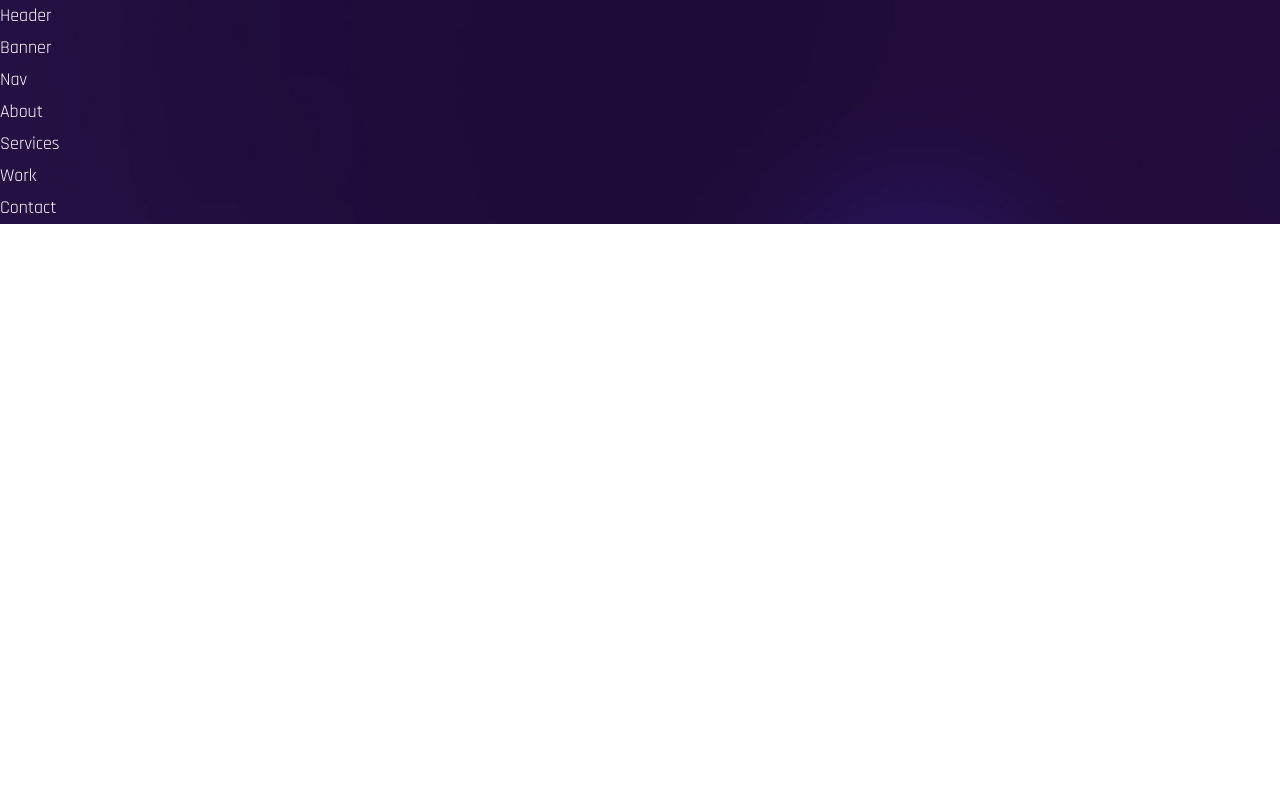
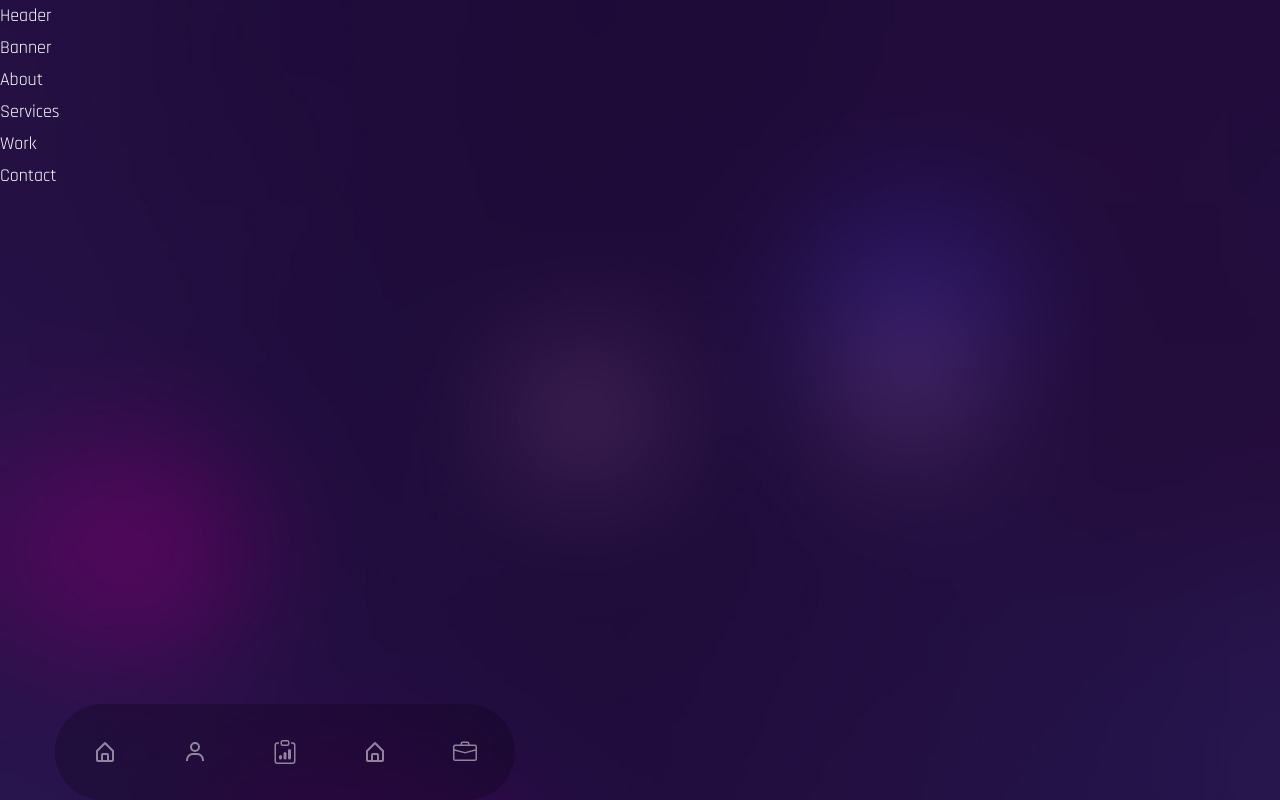
Before and after one commit to Lucas-tsl/PT-GlassBlower, a React (Create React App) app in the folder portfolio-starter-main/: page / in a window 1280 px wide. Shown: the top 800 px of the page. Built offline with nearby package versions, Linux system fonts and the light colour scheme; the HTML template or start-up script is replaced by a standard one; a web font is replaced by a local one.

Commit message:
initialisation navigation

```diff
--- a/portfolio-starter-main/src/App.js
+++ b/portfolio-starter-main/src/App.js
@@ -18,7 +18,7 @@
       <Services />
       <Work />
       <Contact />
-      {/* <div className='h-[4000px]'></div> */}
+      <div className='h-[4000px]'></div>
     </div>
   );
 };
--- a/portfolio-starter-main/src/components/Nav.js
+++ b/portfolio-starter-main/src/components/Nav.js
@@ -1,7 +1,33 @@
 import React from 'react';
+import { BiHomeAlt, BiUser} from "react-icons/bi";
+import {BsClipboardData, BsBriefcase, BsChatSquare} from "react-icons/bs";
+import {Link} from 'react-scroll';
 
 const Nav = () => {
-  return <div>Nav</div>;
+  return (
+      <nav className="fixed bottom-2 lg:bottom-0 w-full overflow-hidden z-50">
+          <div className="container mx-auto">
+              {/* nav inner */}
+              <div className="w-full bg-black/20 h-[96px] backdrop-blur-2xl rounded-full max-w-[460px] px-5 flex justify-between items-center text-2xl text-white/50">
+                  <Link className="cursor-pointer w-[60px] h-[60px] flex items-center justify-center">
+                      <BiHomeAlt/>
+                  </Link>
+                  <Link className="cursor-pointer w-[60px] h-[60px] flex items-center justify-center">
+                      <BiUser/>
+                  </Link>
+                  <Link className="cursor-pointer w-[60px] h-[60px] flex items-center justify-center">
+                      <BsClipboardData/>
+                  </Link>
+                  <Link className="cursor-pointer w-[60px] h-[60px] flex items-center justify-center">
+                      <BiHomeAlt/>
+                  </Link>
+                  <Link className="cursor-pointer w-[60px] h-[60px] flex items-center justify-center">
+                      <BsBriefcase/>
+                  </Link>
+              </div>
+          </div>
+      </nav>
+  );
 };
 
 export default Nav;
```
Also changed, not shown: 2 other files (tests, documents, lock files or other folders).
